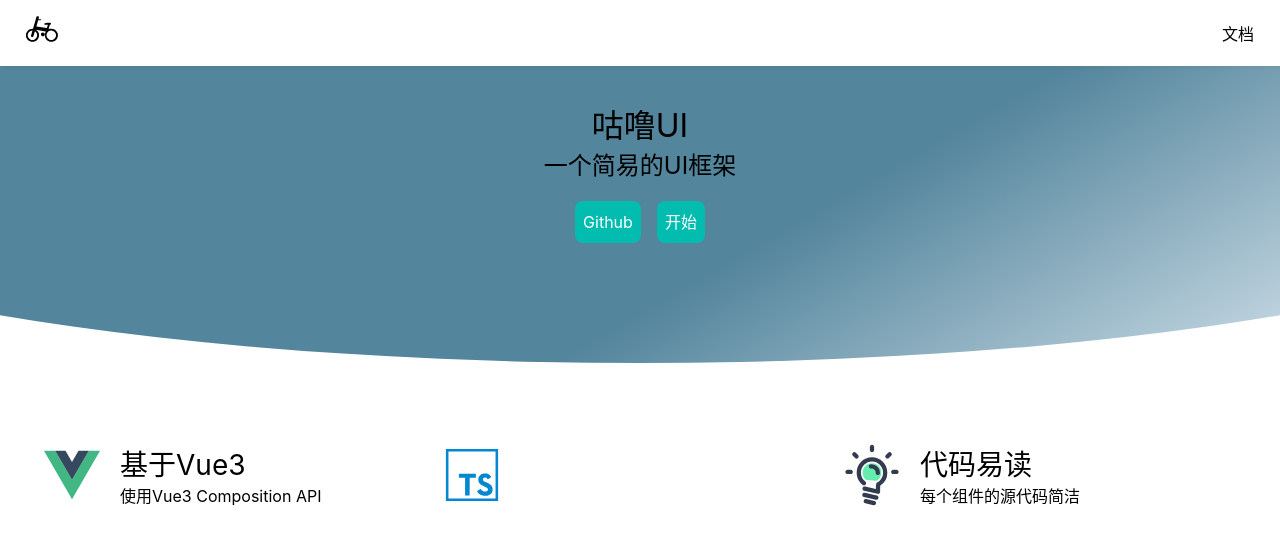
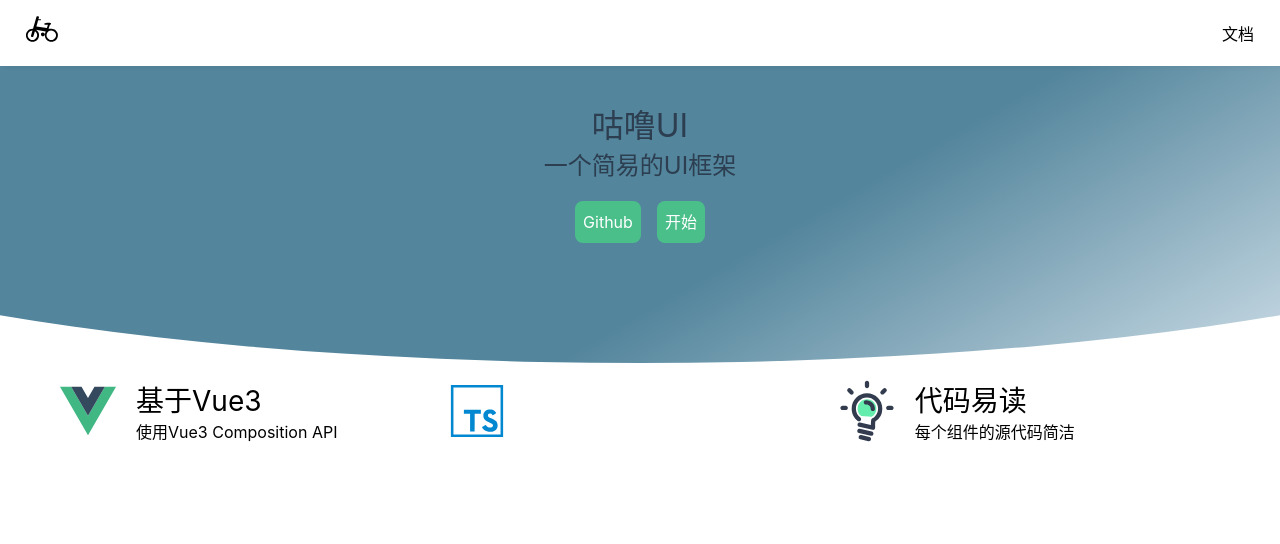
Before and after one commit to Accelerator97/vue3-ui, a Vue app: page /#/ in a window 1280 px wide. Shown: the top 544 px of the page. Built offline with nearby package versions, Linux system fonts and the light colour scheme.

Commit message:
首页基本完成

```diff
--- a/src/views/Home.vue
+++ b/src/views/Home.vue
@@ -46,8 +46,8 @@ export default {
 </script>
 <style lang="scss" scoped>
 $border-radius: 8px;
-$color: balck;
-$green: #02bcb0;
+$color: #2c3e50;
+$green: #4abf8a;
 .topnavandBanner {
   .banner {
     clip-path: ellipse(80% 60% at 50% 40%);
@@ -100,15 +100,26 @@ $green: #02bcb0;
 }
 
 .features {
-  margin: 64px auto;
+  margin: 0 auto;
   width: 400px;
+  padding: 0 16px;
 
   @media (min-width: 800px) {
     width: 800px;
+    > ul{
+      > li{
+        width: 50%;
+      }
+    }
   }
 
   @media (min-width: 1200px) {
     width: 1200px;
+    > ul{
+      > li{
+        width: 33.33333%;
+      }
+    }
   }
 
   > ul {
@@ -116,7 +127,6 @@ $green: #02bcb0;
     flex-wrap: wrap;
 
     > li {
-      width: 400px;
       margin: 16px 0;
       display: grid;
       justify-content: start;
```
